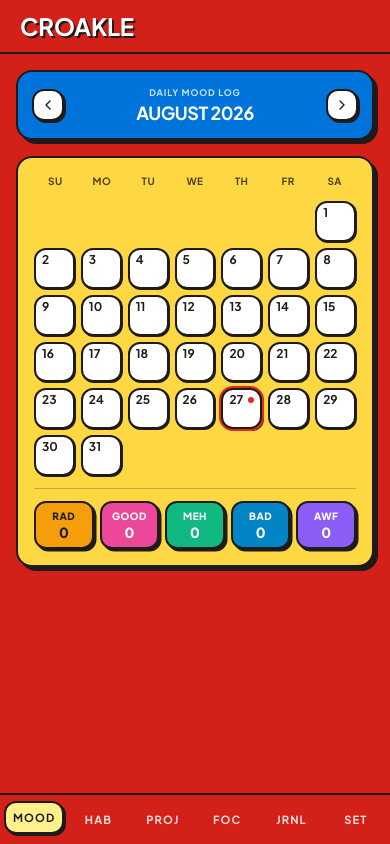
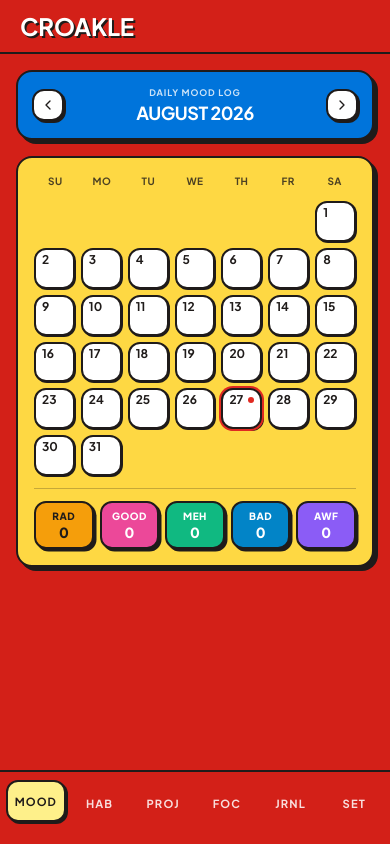
Before and after one commit to summour/Croakle, a React (Vite) app: page / in a window 390 px wide. Built offline with nearby package versions, Linux system fonts and the light colour scheme.

Commit message:
feat: add support for notched mobile displays
Adjust layout padding and viewport settings to respect safe area insets on modern mobile devices.

```diff
--- a/index.html
+++ b/index.html
@@ -2,7 +2,7 @@
 <html lang="en" class="light">
 <head>
   <meta charset="UTF-8" />
-  <meta name="viewport" content="width=device-width, initial-scale=1.0, maximum-scale=1.0, user-scalable=no" />
+  <meta name="viewport" content="width=device-width, initial-scale=1.0, maximum-scale=1.0, user-scalable=no, viewport-fit=cover" />
   <title>Croakle</title>
   <meta name="description" content="Croakle - Cozy Habit, Project, Focus Timer, and Mood Tracker." />
   <meta property="og:title" content="Croakle" />
--- a/src/App.tsx
+++ b/src/App.tsx
@@ -601,7 +601,10 @@ export function App() {
         className="relative z-10 w-full max-w-[500px] h-full sm:h-[900px] max-h-[100dvh] sm:max-h-[96vh] flex flex-col bg-[#D32018] dark:bg-[#2B0A08] border-x-0 sm:border-[2.5px] border-[#1F1B1A] dark:border-[#F8F7F4] sm:rounded-[28px] sm:shadow-[6px_6px_0px_#1F1B1A] dark:sm:shadow-[6px_6px_0px_#000000] overflow-hidden transition-all duration-300"
       >
         {/* Neo-Pop Header */}
-        <header className="shrink-0 px-5 sm:px-6 py-3.5 border-b-[2.5px] border-[#1F1B1A] dark:border-[#F8F7F4] bg-[#D32018] dark:bg-[#2B0A08] flex items-center">
+        <header
+          style={{ paddingTop: 'max(0.875rem, calc(0.75rem + env(safe-area-inset-top, 0px)))' }}
+          className="shrink-0 px-5 sm:px-6 pb-3.5 border-b-[2.5px] border-[#1F1B1A] dark:border-[#F8F7F4] bg-[#D32018] dark:bg-[#2B0A08] flex items-center"
+        >
           <h1 className="text-2xl sm:text-3xl font-extrabold tracking-tight font-display text-white drop-shadow-[2px_2px_0px_#1F1B1A] uppercase leading-none">
             CROAKLE
           </h1>
--- a/src/components/BottomDock.tsx
+++ b/src/components/BottomDock.tsx
@@ -55,7 +55,10 @@ export const BottomDock: React.FC<BottomDockProps> = ({ activePage, onSelectPage
   return (
     <footer
       id="croakle-bottom-dock"
-      className="shrink-0 w-full bg-[#D32018] dark:bg-[#2B0A08] border-t-[2.5px] border-[#1F1B1A] dark:border-[#F8F7F4] px-1 sm:px-3 py-2 sm:py-2.5 flex items-center justify-around gap-1 z-30 transition-colors"
+      style={{
+        paddingBottom: 'max(1.25rem, calc(0.85rem + env(safe-area-inset-bottom, 0px)))',
+      }}
+      className="shrink-0 w-full bg-[#D32018] dark:bg-[#2B0A08] border-t-[2.5px] border-[#1F1B1A] dark:border-[#F8F7F4] px-1.5 sm:px-3 pt-2.5 sm:pt-2.5 sm:pb-3 flex items-center justify-around gap-1 sm:gap-1.5 z-30 transition-colors"
     >
       {groups.map((group) => {
         const isActive = group.activeKeys.includes(activePage);
@@ -67,10 +70,10 @@ export const BottomDock: React.FC<BottomDockProps> = ({ activePage, onSelectPage
             type="button"
             onClick={() => onSelectPage(group.id)}
             title={group.title}
-            className={`nav-item flex-1 max-w-[64px] sm:max-w-[76px] text-center text-[10px] sm:text-[11px] font-mono uppercase font-bold tracking-tight sm:tracking-wider transition-all cursor-pointer relative rounded-xl whitespace-nowrap py-1.5 px-1 sm:px-2 ${
+            className={`nav-item flex-1 max-w-[64px] sm:max-w-[76px] min-h-[42px] sm:min-h-[38px] flex items-center justify-center text-center text-[11px] sm:text-[11px] font-mono uppercase font-bold tracking-tight sm:tracking-wider transition-all cursor-pointer relative rounded-xl whitespace-nowrap py-2 px-1 sm:px-2 select-none touch-manipulation active:scale-95 ${
               isActive
                 ? 'bg-[#FEF08A] text-[#1F1B1A] border-[2px] border-[#1F1B1A] shadow-[2px_2px_0px_#1F1B1A] -translate-y-0.5'
-                : 'text-white/85 hover:text-white hover:bg-black/20 border-[2px] border-transparent'
+                : 'text-white/85 hover:text-white hover:bg-black/20 border-[2px] border-transparent active:bg-black/30'
             }`}
           >
             <span>{group.label}</span>
--- a/src/components/LiveTimerBar.tsx
+++ b/src/components/LiveTimerBar.tsx
@@ -37,7 +37,10 @@ export const LiveTimerBar: React.FC<LiveTimerBarProps> = ({
   return (
     <div
       id="croakle-live-timer-activity"
-      className="absolute bottom-16 left-1/2 -translate-x-1/2 z-35 w-[92%] max-w-[460px] pointer-events-auto animate-in fade-in slide-in-from-bottom-3 duration-200"
+      style={{
+        bottom: 'calc(3.75rem + max(1.25rem, calc(0.85rem + env(safe-area-inset-bottom, 0px))))',
+      }}
+      className="absolute left-1/2 -translate-x-1/2 z-35 w-[92%] max-w-[460px] pointer-events-auto animate-in fade-in slide-in-from-bottom-3 duration-200"
     >
       <div
         onClick={onOpenTimer}
```
